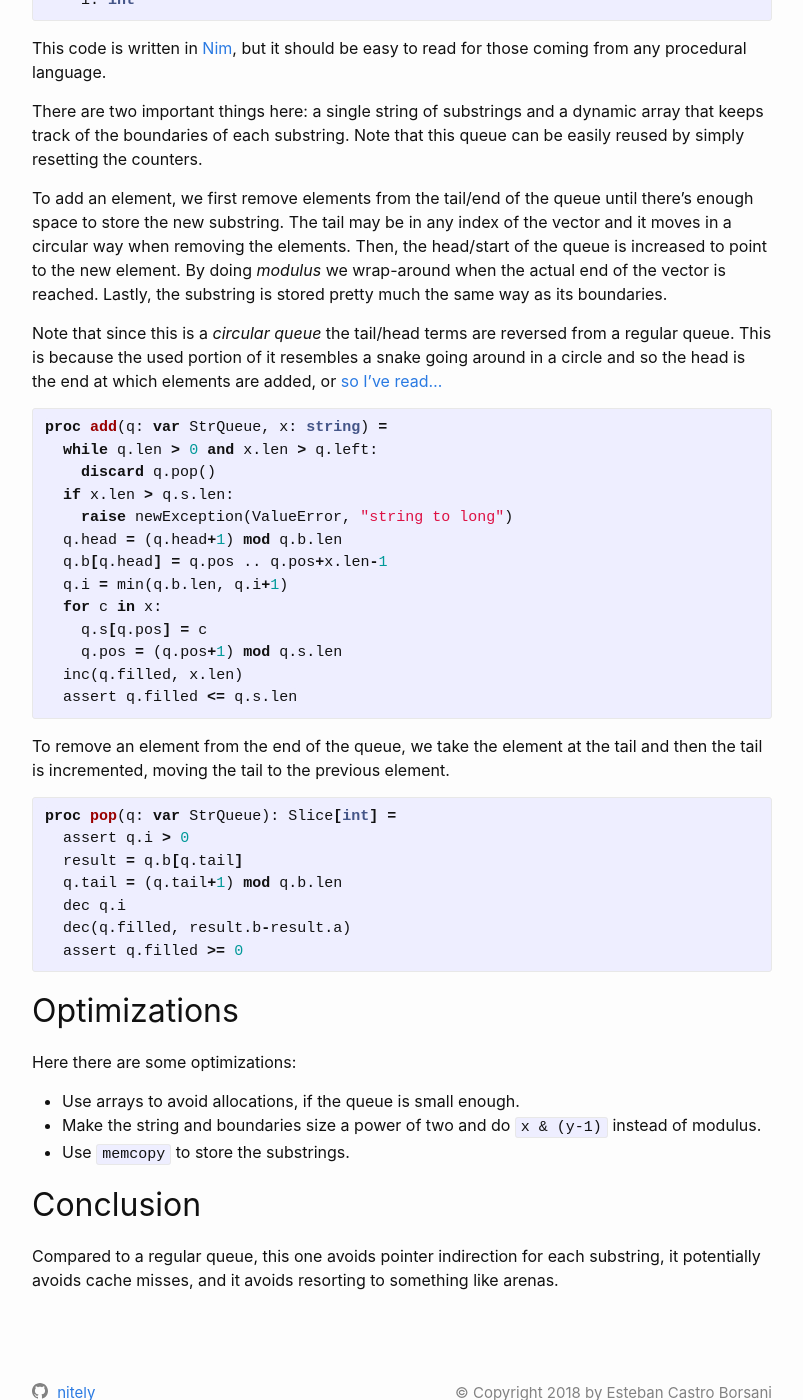
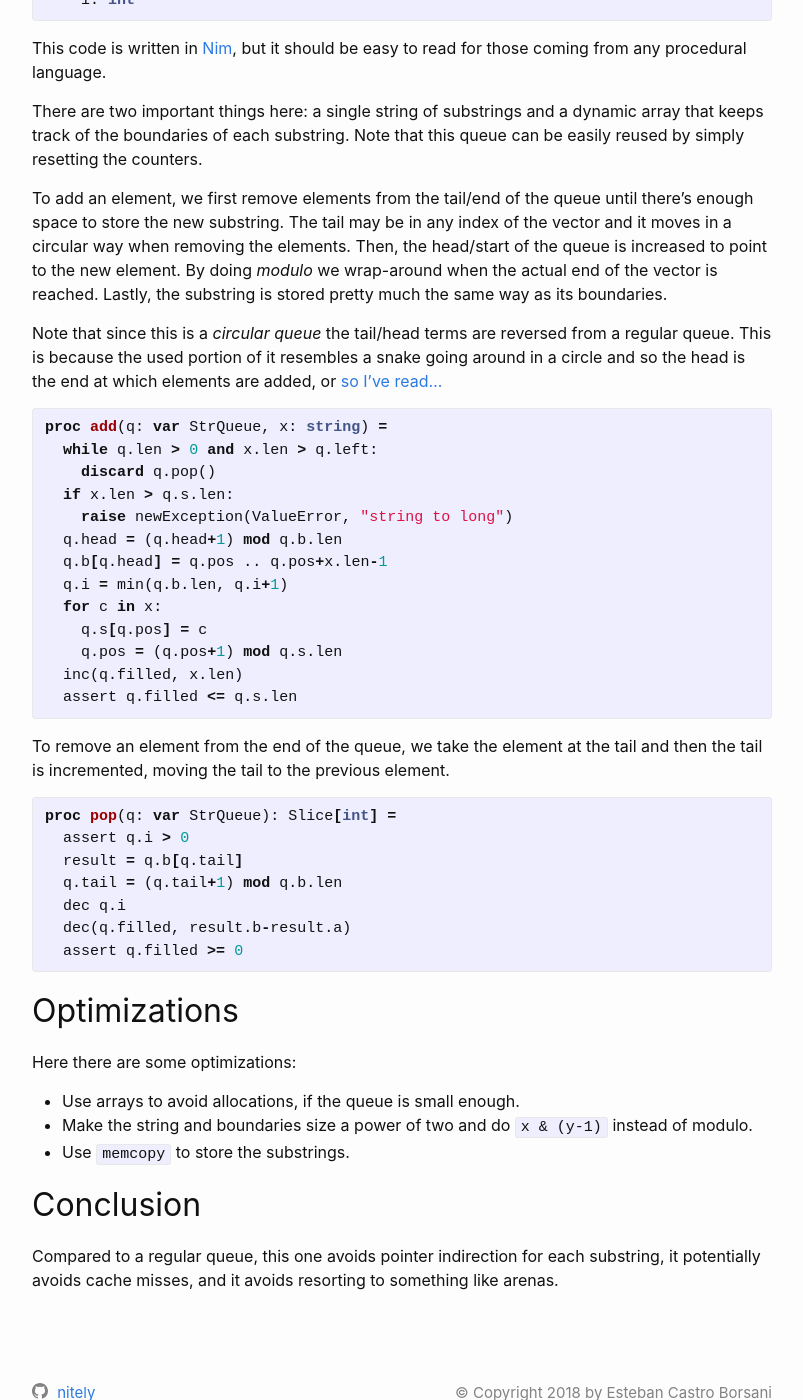
Before and after one commit to nitely/nitely.github.io, a Jekyll site: the page built from _posts/2018-05-16-an-efficient-queue-of-strings.markdown, in a window 1280 px wide and 1400 px high, scrolled down 1088 px. Shown: the whole window, without its empty margins (238-1041 px from the left). Built offline with Jekyll 4.4.1, drawn with Linux system fonts in a browser that asks for light colours.

Commit message:
modulus -> modulo

```diff
--- a/_posts/2018-05-16-an-efficient-queue-of-strings.markdown
+++ b/_posts/2018-05-16-an-efficient-queue-of-strings.markdown
@@ -44,7 +44,7 @@ to read for those coming from any procedural language.
 There are two important things here: a single string of substrings and a dynamic array that keeps track of the boundaries of each substring. Note that this queue can be easily reused by simply resetting the counters.
 
 To add an element, we first remove elements from the tail/end of the queue until there's enough space to store the new substring. The tail may be in any index of the vector and it moves in a circular way when removing the elements. Then, the head/start of the queue is increased to point to the new element.
-By doing *modulus* we wrap-around when the actual end of the vector is reached. Lastly, the substring is stored pretty much the same way as its boundaries.
+By doing *modulo* we wrap-around when the actual end of the vector is reached. Lastly, the substring is stored pretty much the same way as its boundaries.
 
 Note that since this is a *circular queue* the tail/head terms are reversed from a regular queue. This is because the used portion of it resembles a snake going around in a circle and so the head is the end at which elements are added, or [so I've read...](https://softwareengineering.stackexchange.com/questions/144477/on-a-queue-which-end-is-the-head)
 
@@ -81,7 +81,7 @@ proc pop(q: var StrQueue): Slice[int] =
 Here there are some optimizations:
 
 * Use arrays to avoid allocations, if the queue is small enough.
-* Make the string and boundaries size a power of two and do `x & (y-1)` instead of modulus.
+* Make the string and boundaries size a power of two and do `x & (y-1)` instead of modulo.
 * Use `memcopy` to store the substrings.
 
 ## Conclusion
```
